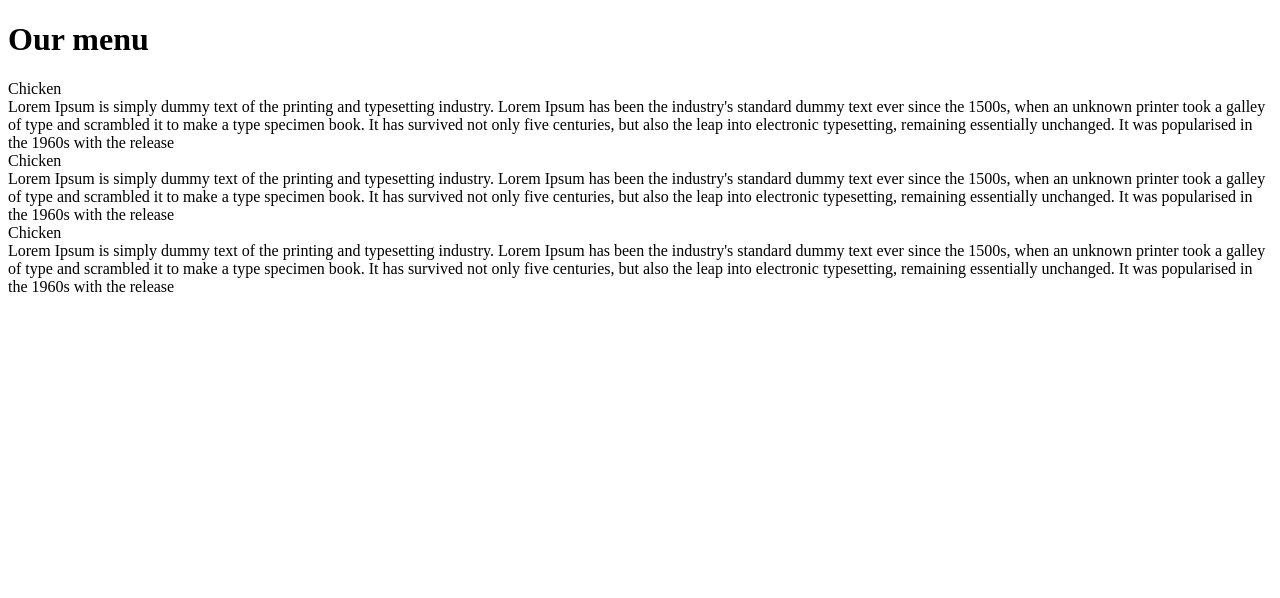
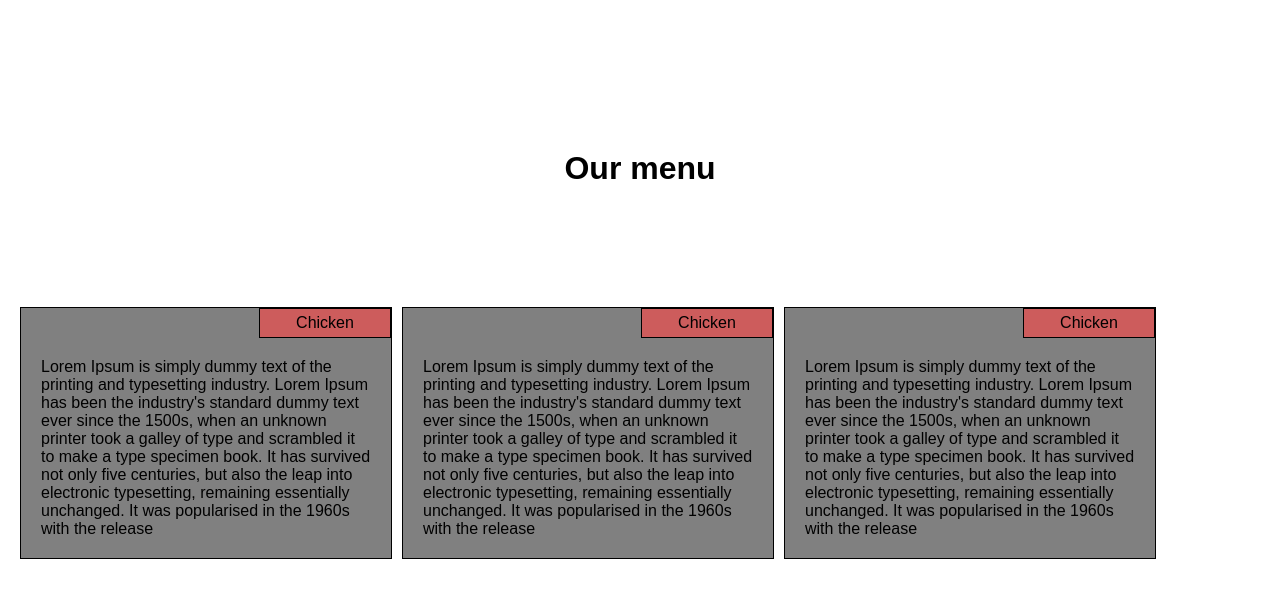
Before and after one commit to petrovicimh123/Coursera-Module-2-Coding-Assignment, a plain HTML site: page index.html in a window 1280 px wide. Drawn offline with Linux system fonts and the light colour scheme; files that its build step writes are made by us from their sources.

Commit message:
Update index.html

```diff
--- a/index.html
+++ b/index.html
@@ -5,7 +5,7 @@
 	<meta http-equiv="X-UA-Compatible"  content="IE=edge">
 	<meta name="viewport" content="width=advice-width, initial-scale=1">
 	<title>Module 2 solution</title>
-	<link rel="stylesheets" type="text/css" href="style.css">
+	<link rel="stylesheet" type="text/css" href="style.css">
 </head>
 <body>
 	<h1>Our menu</h1>
```
